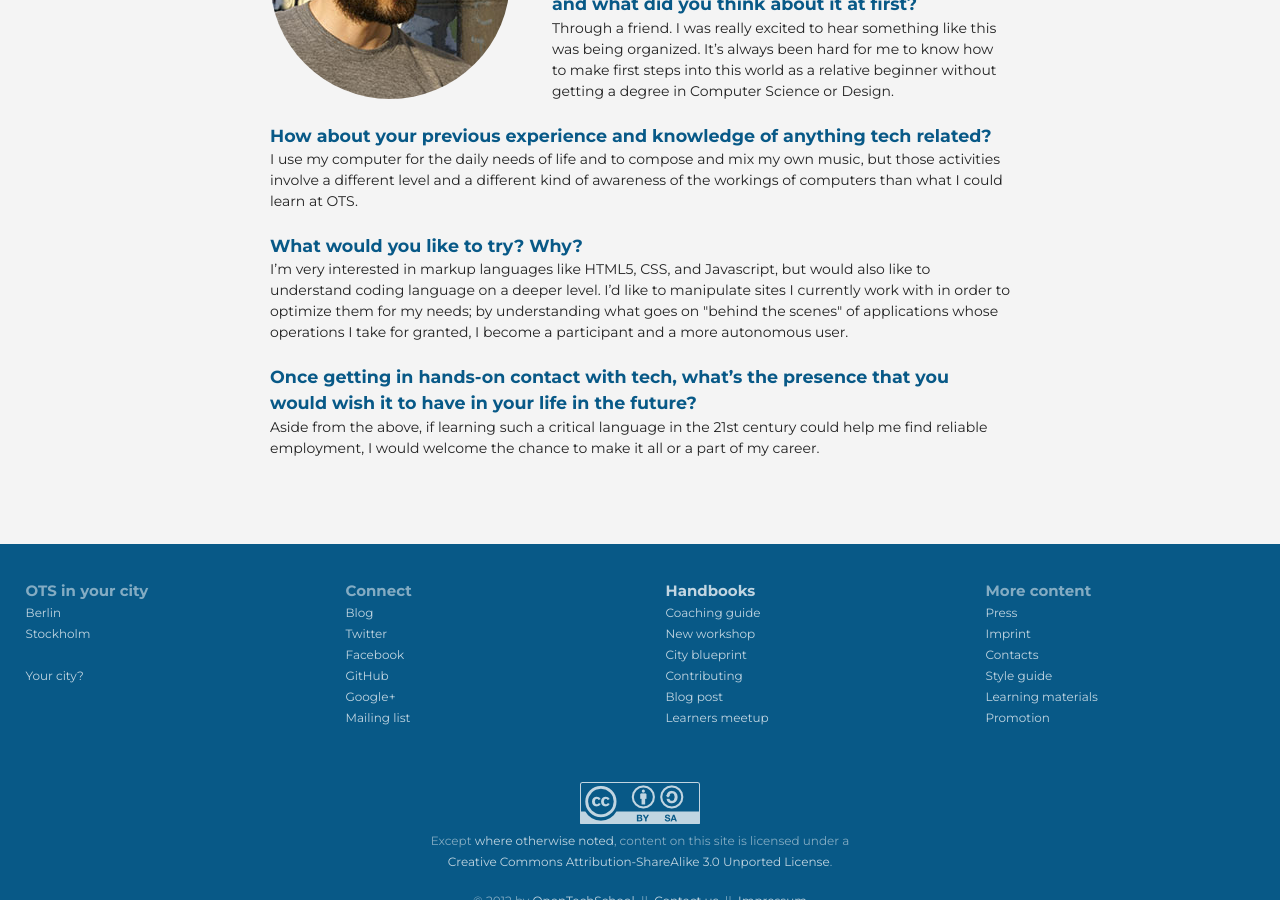
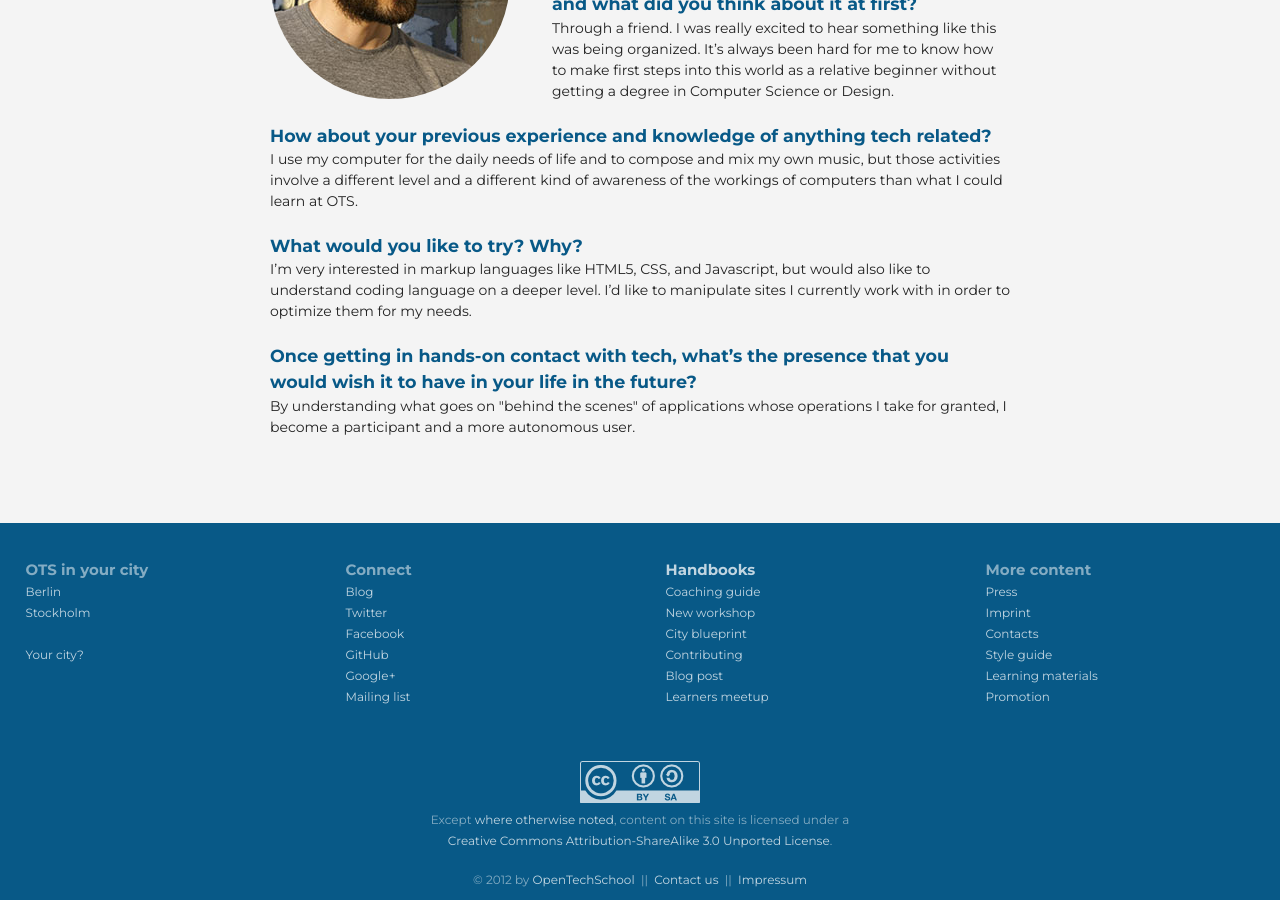
Before and after one commit to OpenTechSchool/www.opentechschool.org, a Jekyll site: the page built from testimonials.html, in a window 1280 px wide and 900 px high, scrolled down 2569 px. Built offline with Jekyll 4.4.1, drawn with Linux system fonts in a browser that asks for light colours; nearby versions of some CDN libraries.

Commit message:
Edit Frank's interview

```diff
--- a/testimonials.html
+++ b/testimonials.html
@@ -70,9 +70,9 @@ title: Testimonials
 
   <h3 class="question">What would you like to try? Why?</h3>
 
-  <p class="answer">I’m very interested in markup languages like HTML5, CSS, and Javascript, but would also like to understand coding language on a deeper level. I’d like to manipulate sites I currently work with in order to optimize them for my needs; by understanding what goes on "behind the scenes" of applications whose operations I take for granted, I become a participant and a more autonomous user.</p>
+  <p class="answer">I’m very interested in markup languages like HTML5, CSS, and Javascript, but would also like to understand coding language on a deeper level. I’d like to manipulate sites I currently work with in order to optimize them for my needs.</p>
 
   <h3 class="question">Once getting in hands-on contact with tech, what’s the presence that you would wish it to have in your life in the future?</h3>
 
-  <p class="answer">Aside from the above, if learning such a critical language in the 21st century could help me find reliable employment, I would welcome the chance to make it all or a part of my career.</p>
+  <p class="answer">By understanding what goes on "behind the scenes" of applications whose operations I take for granted, I become a participant and a more autonomous user.</p>
 </section>
```
